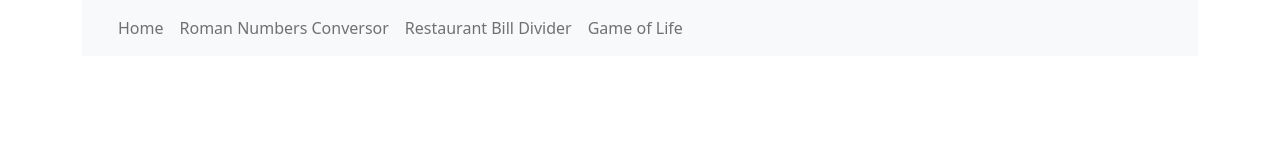
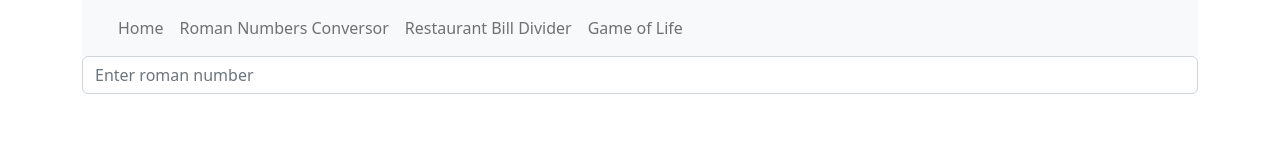
Before and after one commit to pimentelWillyam/code-challenge-rota-das-oficinas, a React (Vite) app: page /roman-numbers-conversor in a window 1280 px wide. Shown: the top 160 px of the page. Built offline with nearby package versions, Linux system fonts and the light colour scheme.

Commit message:
feat: adding roman number form to the page

```diff
--- a/src/Pages/RomanNumbersConversorPage/index.tsx
+++ b/src/Pages/RomanNumbersConversorPage/index.tsx
@@ -3,11 +3,13 @@ import './style.css'
 import Container from 'react-bootstrap/Container';
 
 import {NavigationBar} from '../../components/NavigationBar'
+import { RomanNumberForm } from '../../components/RomanNumberForm';
 
 export const RomanNumbersConversorPage = () =>{
     return(
         <Container>
             <NavigationBar />
+            <RomanNumberForm />
         </Container>
     )
 }
```
